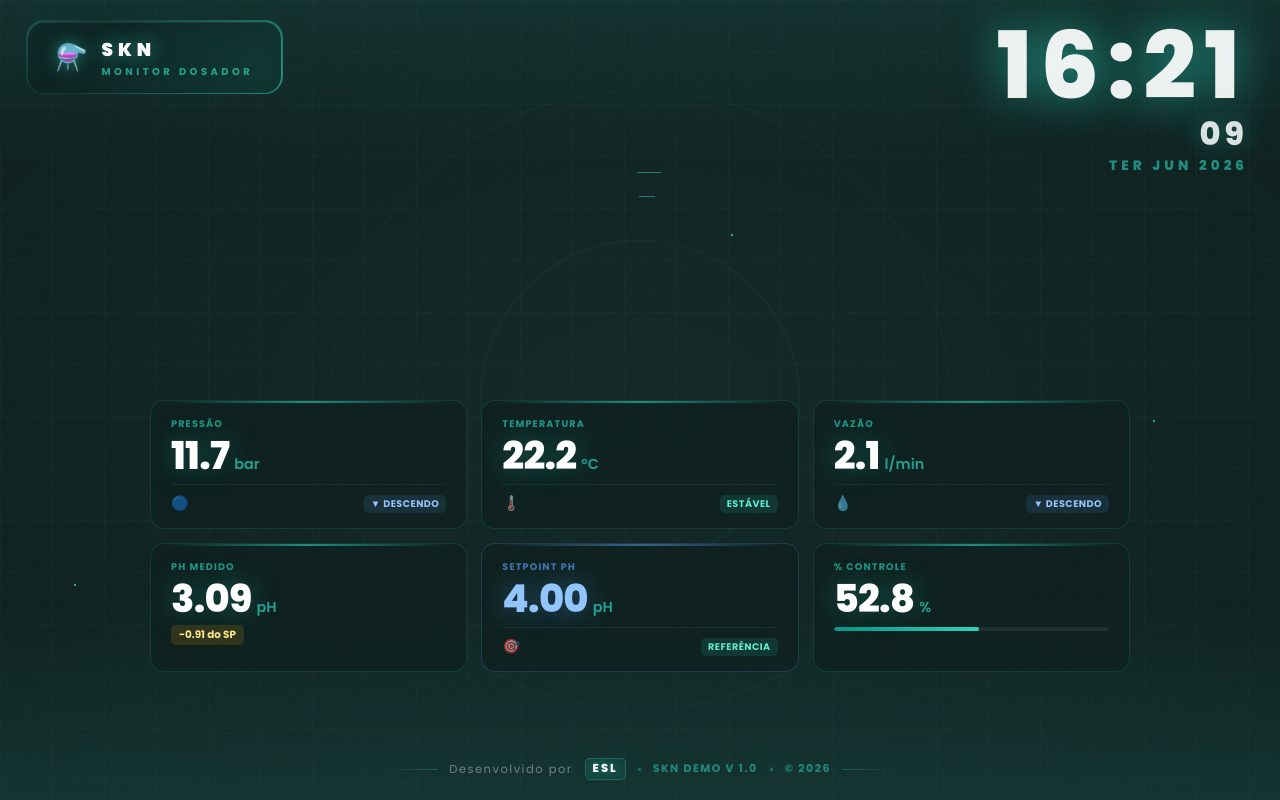
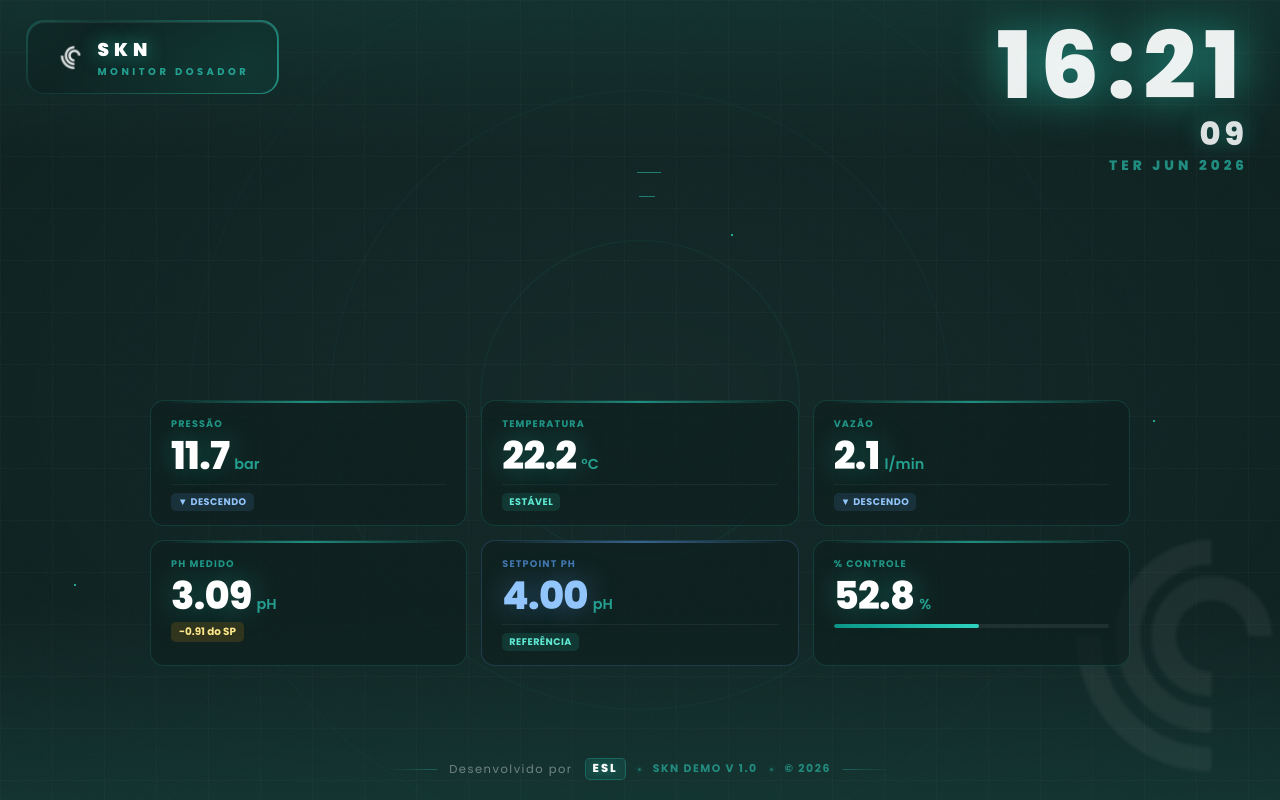
Before and after one commit to edersondsl-ship-it/SKN_VariavelDemo, a website: page public/index.html in a window 1280 px wide. Drawn offline with Linux system fonts and the light colour scheme.

Commit message:
fix: remove emojis e adiciona marca d'água com Logo.png
Logo no badge do header via img filtrado (brightness). Marca d'água
fixa no canto inferior direito igual ao dashboard-os-visao do SKNGE
(opacity 0.055, filter brightness 20).

Co-Authored-By: Claude Sonnet 4.6 <noreply@anthropic.com>

```diff
--- a/public/index.html
+++ b/public/index.html
@@ -140,8 +140,8 @@
       box-shadow:inset 0 1px 0 rgba(255,255,255,.08);
     }
     .badge-icon {
-      font-size:1.6rem;
-      filter:drop-shadow(0 0 8px rgba(45,212,191,.6));
+      width:28px; height:28px;
+      filter:brightness(20) opacity(.85);
     }
     .badge-text { display:flex; flex-direction:column; }
     .badge-title {
@@ -225,8 +225,6 @@
       border-top:1px solid rgba(255,255,255,.05);
     }
 
-    .card-icon { font-size:.9rem; opacity:.55; }
-
     .trend {
       font-size:.6rem; font-weight:700; letter-spacing:.05em;
       padding:2px 7px; border-radius:5px;
@@ -297,6 +295,14 @@
     }
     .ft-ver { color:rgba(45,212,191,.55); font-size:.68rem; font-weight:700; letter-spacing:1.5px; }
 
+    /* ── MARCA D'ÁGUA ── */
+    .bg-wm {
+      position:fixed; bottom:10px; right:-28px;
+      width:280px; opacity:.055;
+      filter:brightness(20);
+      pointer-events:none; z-index:6;
+    }
+
     @keyframes fadeUp {
       from { opacity:0; transform:translateY(14px); }
       to   { opacity:1; transform:translateY(0); }
@@ -323,6 +329,7 @@
   <div class="overlay"></div>
   <div class="grid"></div>
   <div class="grain"></div>
+  <img src="img/Logo.png" class="bg-wm" alt="">
 
   <div class="rings">
     <div class="ring"></div>
@@ -340,7 +347,7 @@
   <!-- Brand badge -->
   <div id="brand-badge">
     <div class="badge-inner">
-      <span class="badge-icon">⚗️</span>
+      <img class="badge-icon" src="img/Logo.png" alt="SKN">
       <div class="badge-text">
         <div class="badge-title">SKN</div>
         <div class="badge-sub">Monitor Dosador</div>
@@ -355,7 +362,6 @@
         <div class="card-label">Pressão</div>
         <div><span class="card-value" id="val-pressao">11.9</span><span class="card-unit">bar</span></div>
         <div class="card-footer">
-          <span class="card-icon">🔵</span>
           <span class="trend ok" id="trend-pressao">ESTÁVEL</span>
         </div>
       </div>
@@ -364,7 +370,6 @@
         <div class="card-label">Temperatura</div>
         <div><span class="card-value" id="val-temperatura">22.2</span><span class="card-unit">°C</span></div>
         <div class="card-footer">
-          <span class="card-icon">🌡️</span>
           <span class="trend ok" id="trend-temperatura">ESTÁVEL</span>
         </div>
       </div>
@@ -373,7 +378,6 @@
         <div class="card-label">Vazão</div>
         <div><span class="card-value" id="val-vazao">2.4</span><span class="card-unit">l/min</span></div>
         <div class="card-footer">
-          <span class="card-icon">💧</span>
           <span class="trend ok" id="trend-vazao">ESTÁVEL</span>
         </div>
       </div>
@@ -392,7 +396,6 @@
         <div class="card-label">Setpoint pH</div>
         <div><span class="card-value" id="val-setpoint">4.00</span><span class="card-unit">pH</span></div>
         <div class="card-footer">
-          <span class="card-icon">🎯</span>
           <span class="trend ok">REFERÊNCIA</span>
         </div>
       </div>
```
Also changed, not shown: public/img/Logo.png (added).
